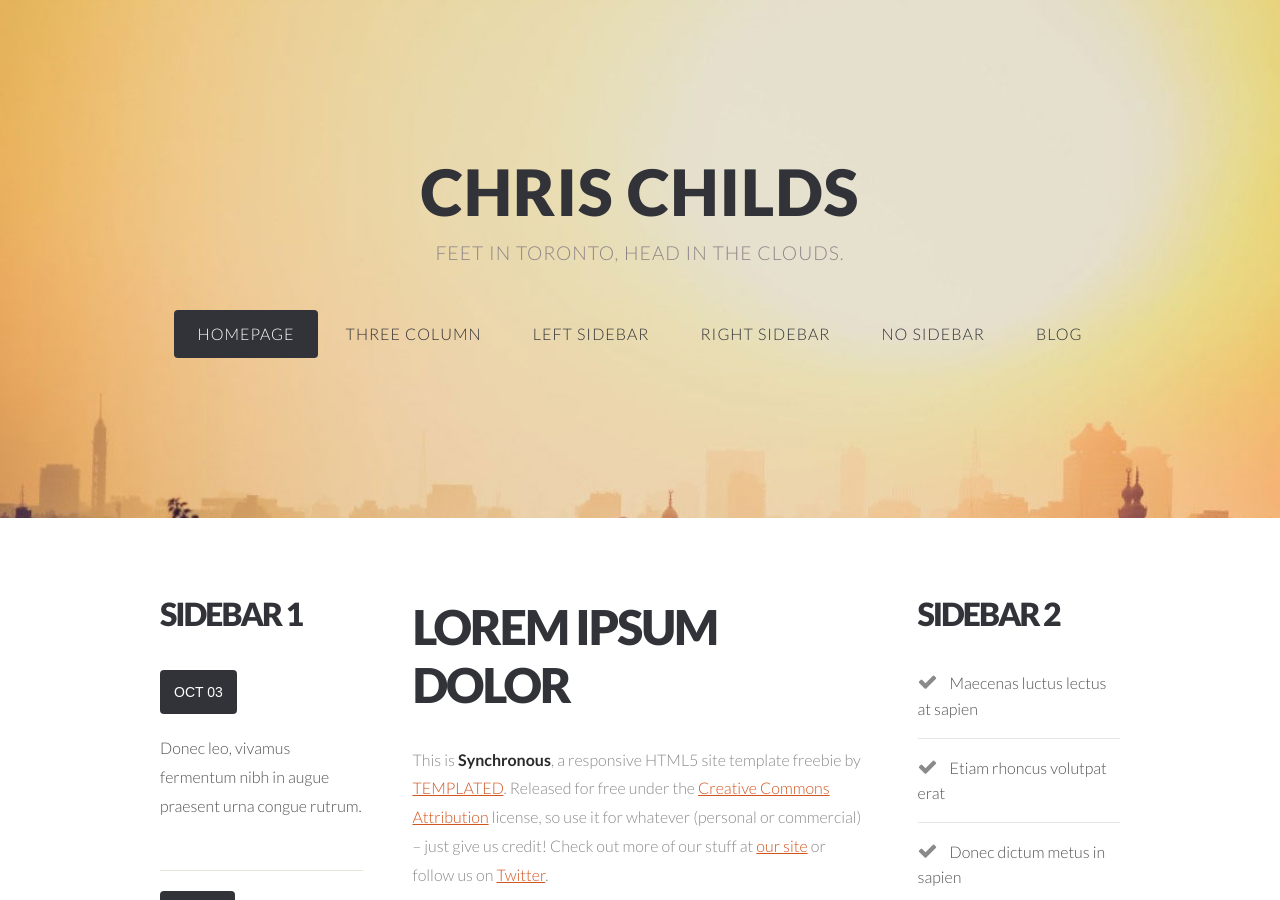
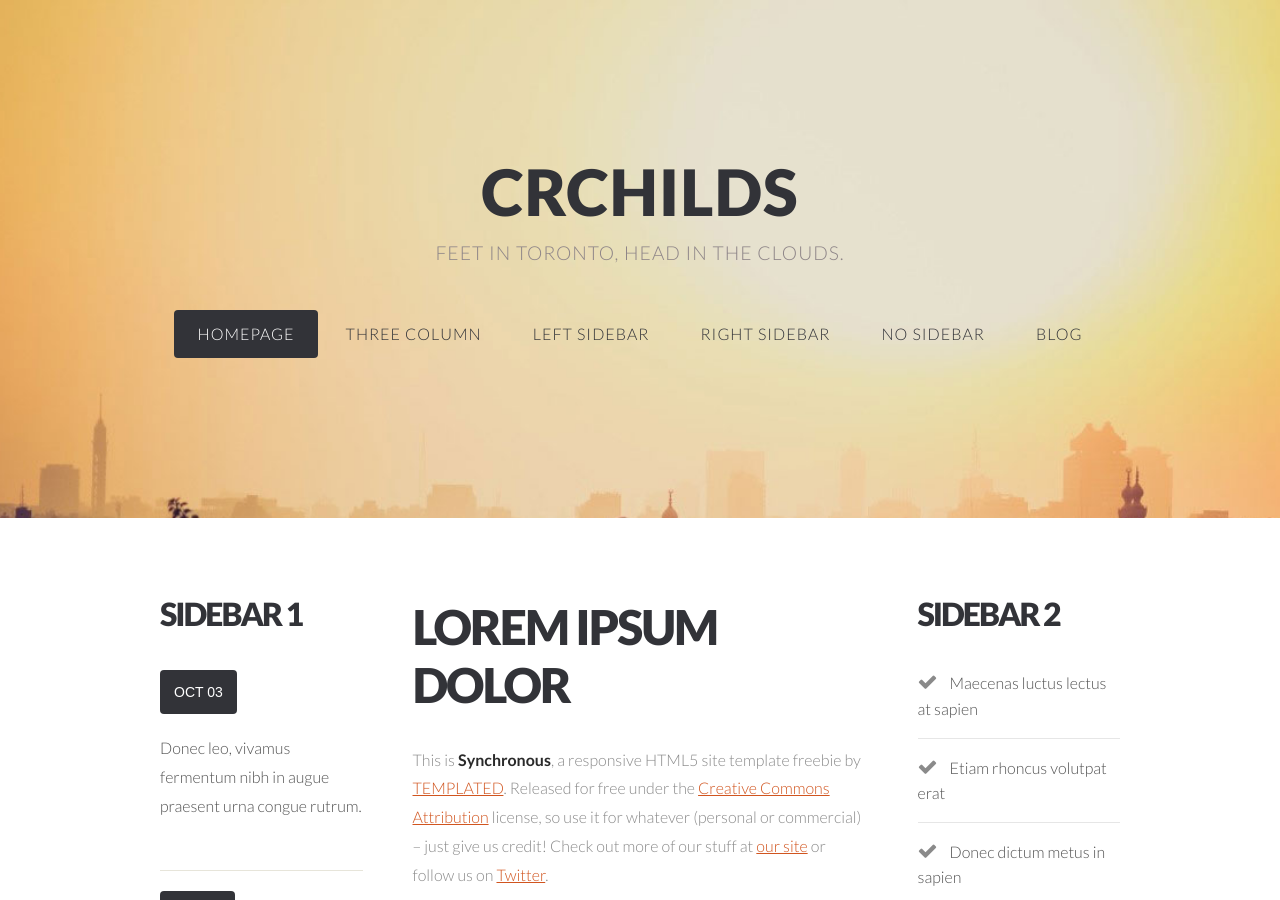
Before and after one commit to chris-childs/chris-childs.github.io, a Jekyll site: the page index.html, which Jekyll copies as it is, in a window 1280 px wide and 900 px high. Built offline with Jekyll 4.4.1, drawn with Linux system fonts in a browser that asks for light colours; nearby versions of some CDN libraries.

Commit message:
Update index.html

```diff
--- a/index.html
+++ b/index.html
@@ -32,7 +32,7 @@
 
 					<!-- Logo -->
 					<div id="logo">
-						<h1><a href="#">Chris Childs</a></h1>
+						<h1><a href="#">CRCHILDS</a></h1>
 						<span>Feet in Toronto, head in the clouds.</span>
 					</div>
 
```
